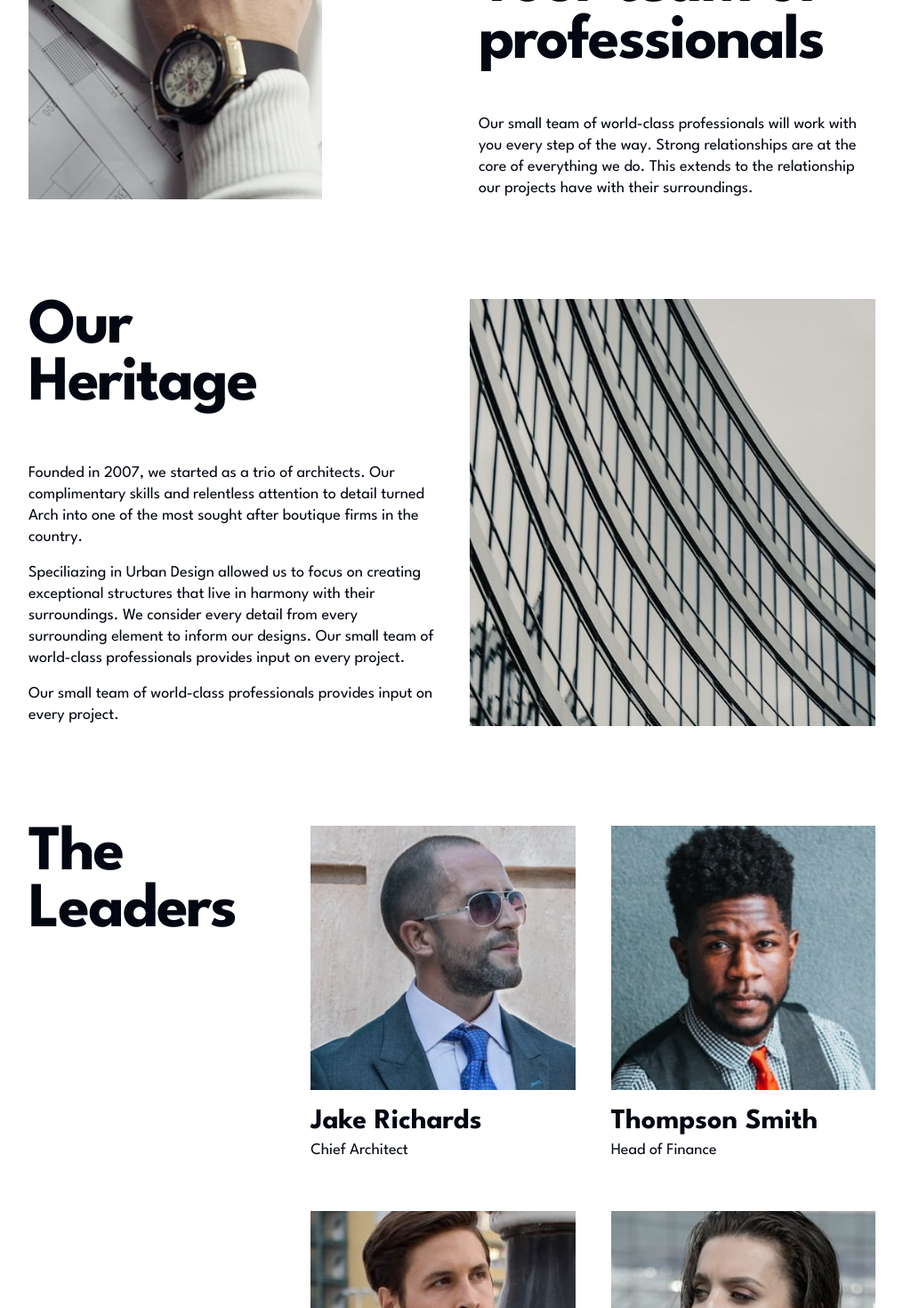
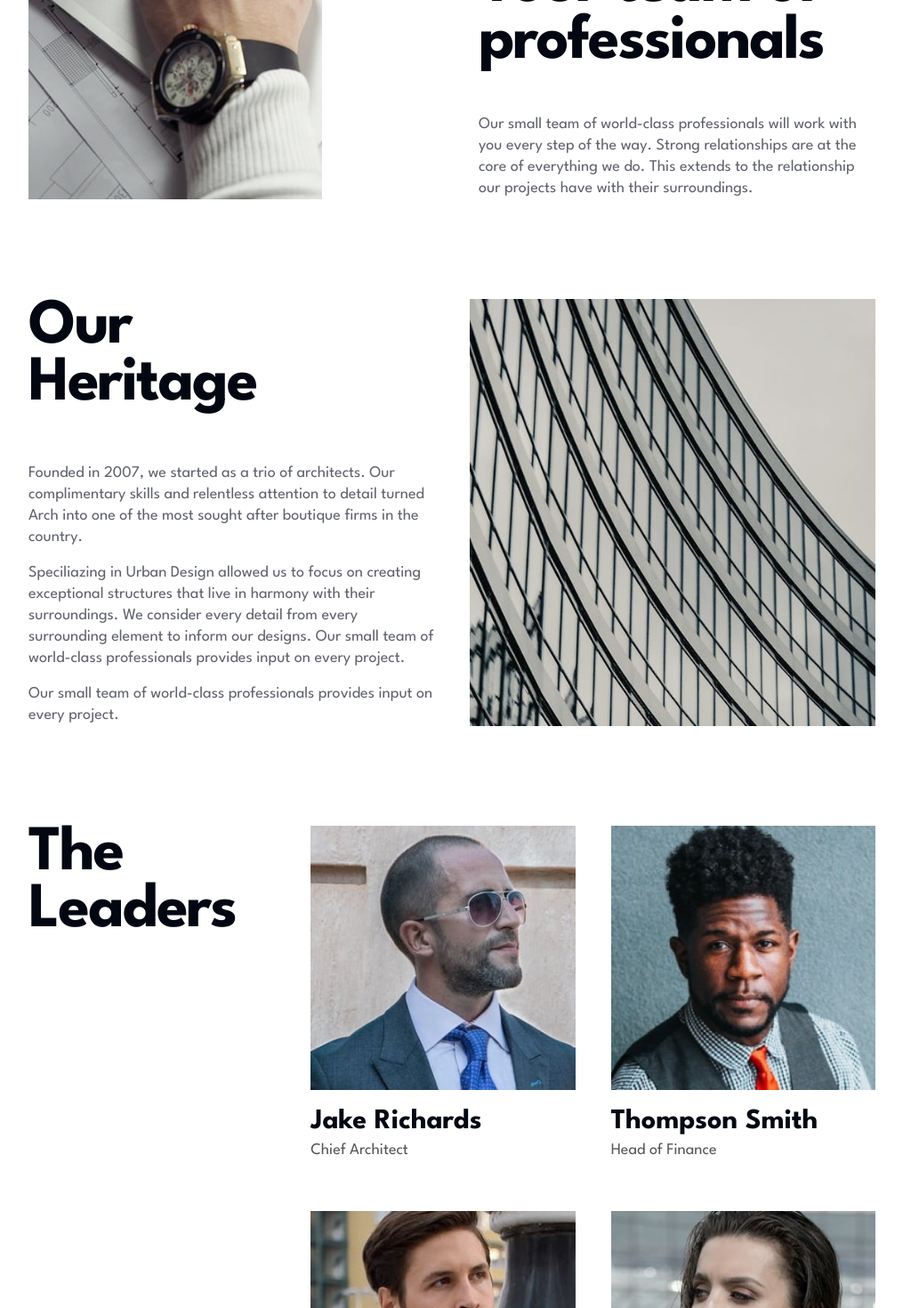
Before and after one commit to Alexjoshua14/Arch, a Next.js app: page /about in a window 1280 px wide. Shown: the part 620-2090 px from the top of the page at 89% size, without its empty margins (132-1147 px from the left). Built offline with nearby package versions, Linux system fonts and the light colour scheme.

Commit message:
Update text colors

```diff
--- a/src/app/about/page.tsx
+++ b/src/app/about/page.tsx
@@ -35,6 +35,7 @@ export default function About() {
               alt=""
               fill
               className="object-contain"
+              quality={100}
             />
           </div>
           <div className="absolute bottom-0 right-0 w-fit h-fit pl-10 lg:pl-44 pt-44 bg-white">
@@ -43,7 +44,7 @@ export default function About() {
             </div>
             <div className="w-[446px] flex flex-col gap-12">
               <h2 className="heading-md">Your team of professionals</h2>
-              <p>
+              <p className="text-gray-700">
                 {`Our small team of world-class professionals will work with you every step of the way. Strong relationships are at the core of everything we do. This extends to the relationship our projects have with their surroundings.`}
               </p>
             </div>
@@ -54,7 +55,7 @@ export default function About() {
             <h2 className="heading-md w-1/2">
               Our Heritage
             </h2>
-            <div className="flex flex-col gap-4">
+            <div className="flex flex-col gap-4 text-gray-700">
               <p>
                 {`Founded in 2007, we started as a trio of architects. Our complimentary skills and relentless attention to detail turned Arch into one of the most sought after boutique firms in the country.`}
               </p>
@@ -85,7 +86,7 @@ export default function About() {
                   <h4 className="heading-sm">
                     {leader.name}
                   </h4>
-                  <p>
+                  <p className="text-gray-900/75">
                     {leader.position}
                   </p>
                 </div>
```
